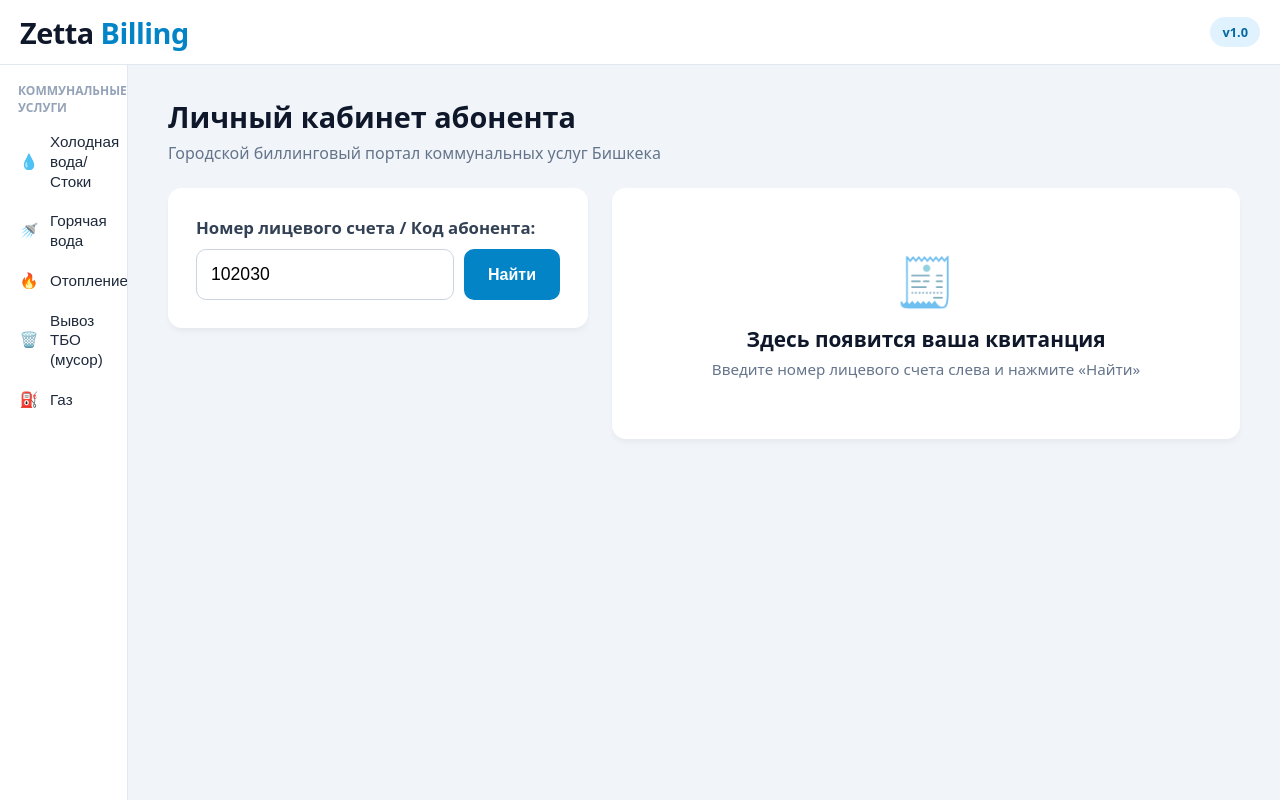
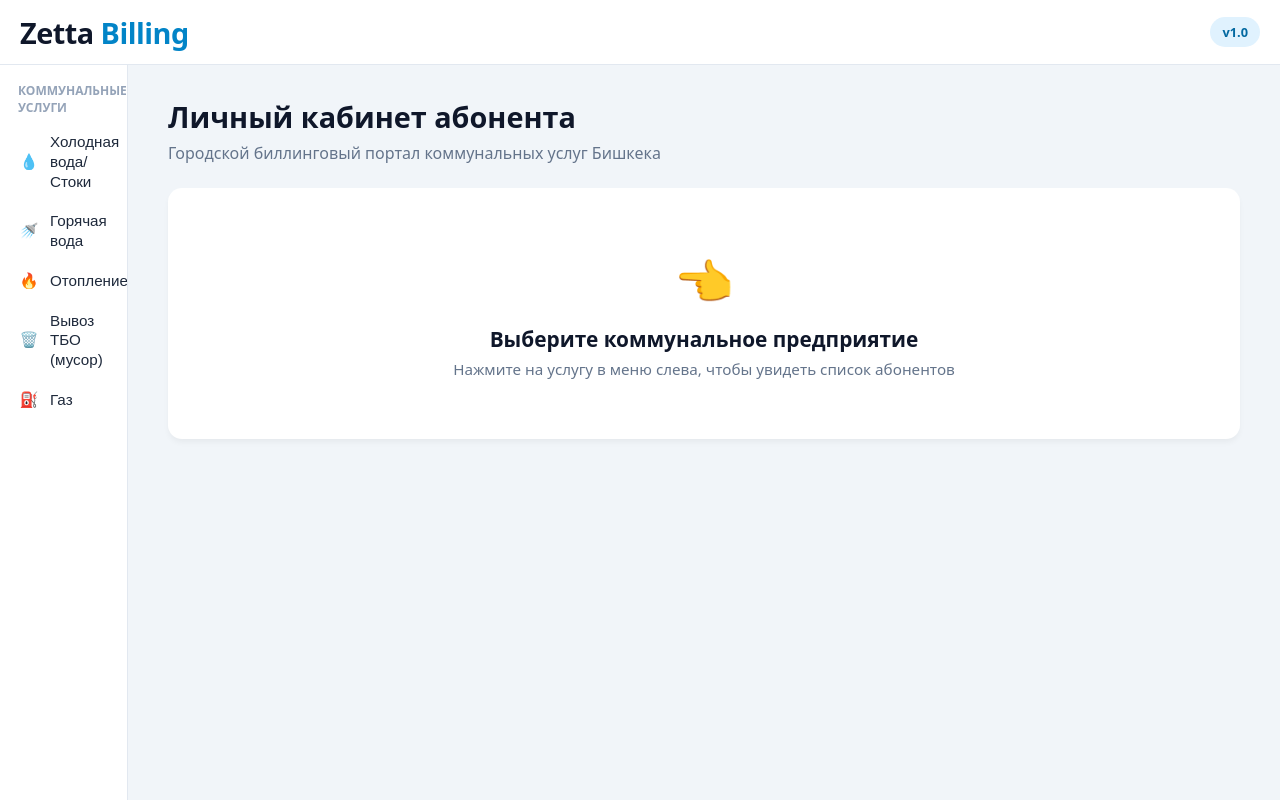
Before and after one commit to Abdu1az1z01/communal-frontend, an Angular app: page / in a window 1280 px wide. Built offline with nearby package versions, Linux system fonts and the light colour scheme.

Commit message:
Show subscribers list with search when a utility is selected
Co-Authored-By: Claude Opus 5.5 <noreply@anthropic.com>
Claude-Session: https://claude.ai/code/session_01Vtok3frftmaaJBmUXZVgV6

```diff
--- a/src/app/app.component.html
+++ b/src/app/app.component.html
@@ -29,38 +29,57 @@
       <p class="subtitle">Городской биллинговый портал коммунальных услуг Бишкека</p>
     </div>
 
-    @if (selectedService(); as service) {
-      <div class="selected-service">
-        <span>{{ service.icon }}</span> Выбранная услуга: <strong>{{ service.name }}</strong>
+    @if (!selectedService()) {
+      <section class="card empty-card">
+        <div class="empty-icon">👈</div>
+        <div class="empty-title">Выберите коммунальное предприятие</div>
+        <div class="muted">Нажмите на услугу в меню слева, чтобы увидеть список абонентов</div>
+      </section>
+    } @else {
+      <div class="layout">
+
+        <!-- Левая колонка: окно со списком абонентов выбранного предприятия + поиск -->
+        <section class="card list-card">
+          <div class="list-head">
+            <div class="list-title">
+              {{ selectedService()?.icon }} {{ selectedService()?.name }}
             </div>
+            <div class="muted">Абонентов: {{ subscribers().length }}</div>
+          </div>
+
+          <input
+            type="search"
+            class="input search-input"
+            [ngModel]="searchQuery()"
+            (ngModelChange)="onSearchChange($event)"
+            placeholder="🔍 Поиск по ФИО, лицевому счёту или адресу"
+          />
+
+          @if (listError()) {
+            <p class="msg msg-error">⚠️ {{ listError() }}</p>
           }
 
-    <div class="layout">
-
-      <!-- Левая колонка: поиск по лицевому счету -->
-      <section class="card search-card">
-        <label class="field-label" for="account">Номер лицевого счета / Код абонента:</label>
-        <div class="input-row">
-          <input
-            id="account"
-            type="text"
-            class="input"
-            [ngModel]="searchAccount()"
-            (ngModelChange)="searchAccount.set($event)"
-            (keyup.enter)="onSearch()"
-            placeholder="Например: 102030"
-          />
-          <button class="btn btn-primary" (click)="onSearch()" [disabled]="isLoading()">
-            {{ isLoading() ? 'Поиск...' : 'Найти' }}
+          <ul class="subscriber-list">
+            @for (s of subscribers(); track s.id) {
+              <li>
+                <button
+                  type="button"
+                  class="subscriber"
+                  [class.active]="bill()?.id === s.id"
+                  (click)="selectSubscriber(s)">
+                  <div class="subscriber-main">
+                    <div class="subscriber-name">{{ s.ownerName }}</div>
+                    <div class="muted small">№ {{ s.accountNumber }} · {{ s.address }}</div>
+                  </div>
+                  <div class="subscriber-debt" [class.zero]="s.debt === 0">{{ s.debt }} сом</div>
                 </button>
-        </div>
-
-        @if (errorMessage()) {
-          <p class="msg msg-error">⚠️ {{ errorMessage() }}</p>
+              </li>
+            } @empty {
+              @if (!isListLoading() && !listError()) {
+                <li class="list-empty muted">Никого не найдено</li>
               }
-        @if (successMessage()) {
-          <p class="msg msg-success">✅ {{ successMessage() }}</p>
             }
+          </ul>
         </section>
 
         <!-- Правая колонка: квитанция абонента -->
@@ -70,7 +89,7 @@
             <div class="bill-header">
               <div>
                 <div class="bill-header-label">Служба</div>
-              <div class="bill-header-value">{{ data.serviceType }}</div>
+                <div class="bill-header-value">{{ serviceName(data.serviceType) }}</div>
               </div>
               <div class="text-right">
                 <div class="bill-header-label">Лицевой счет</div>
@@ -82,9 +101,9 @@
               <div class="bill-grid">
                 <div class="owner">
                   <div class="muted">Абонент (ФИО):</div>
-                <div class="owner-name">{{ data.ownerName || 'Бишкекчанин А. А.' }}</div>
+                  <div class="owner-name">{{ data.ownerName }}</div>
                   <div class="muted mt-8">Адрес:</div>
-                <div>{{ data.address || 'г. Бишкек' }}</div>
+                  <div>{{ data.address }}</div>
                 </div>
 
                 <div class="amount-box">
@@ -93,7 +112,7 @@
                     <div class="amount">{{ data.debt }} <span>сом</span></div>
                   </div>
                   <div class="text-right muted">
-                  Тариф: <strong>{{ data.tariff || 10.45 }} сом/м³</strong><br/>
+                    Тариф: <strong>{{ data.tariff }} сом/{{ selectedService()?.unit }}</strong><br/>
                     Пред. показания: <strong>{{ data.previousReading }}</strong>
                   </div>
                 </div>
@@ -113,17 +132,25 @@
                     Отправить
                   </button>
                 </div>
+
+                @if (errorMessage()) {
+                  <p class="msg msg-error">⚠️ {{ errorMessage() }}</p>
+                }
+                @if (successMessage()) {
+                  <p class="msg msg-success">✅ {{ successMessage() }}</p>
+                }
               </div>
             </div>
           </section>
         } @else {
           <section class="card empty-card">
             <div class="empty-icon">🧾</div>
-          <div class="empty-title">Здесь появится ваша квитанция</div>
-          <div class="muted">Введите номер лицевого счета слева и нажмите «Найти»</div>
+            <div class="empty-title">Здесь появится квитанция</div>
+            <div class="muted">Выберите абонента в списке слева</div>
           </section>
         }
 
       </div>
+    }
   </main>
 </div>
--- a/src/app/app.component.ts
+++ b/src/app/app.component.ts
@@ -8,6 +8,7 @@ export interface UtilityService {
   id: string;
   name: string;
   icon: string;
+  unit: string;
 }
 
 @Component({
@@ -19,19 +20,27 @@ export interface UtilityService {
 })
 export class AppComponent {
   private billingService = inject(BillingService);
+  private searchTimer: ReturnType<typeof setTimeout> | undefined;
 
   // Список услуг в левом меню. Чтобы добавить/убрать/переименовать услугу — меняйте здесь.
+  // id должен совпадать с service_type в базе данных на бэкенде.
   services: UtilityService[] = [
-    { id: 'cold-water', name: 'Холодная вода/Стоки', icon: '💧' },
-    { id: 'hot-water', name: 'Горячая вода', icon: '🚿' },
-    { id: 'heating', name: 'Отопление', icon: '🔥' },
-    { id: 'garbage', name: 'Вывоз ТБО (мусор)', icon: '🗑️' },
-    { id: 'gas', name: 'Газ', icon: '⛽' }
+    { id: 'cold-water', name: 'Холодная вода/Стоки', icon: '💧', unit: 'м³' },
+    { id: 'hot-water', name: 'Горячая вода', icon: '🚿', unit: 'м³' },
+    { id: 'heating', name: 'Отопление', icon: '🔥', unit: 'Гкал' },
+    { id: 'garbage', name: 'Вывоз ТБО (мусор)', icon: '🗑️', unit: 'чел.' },
+    { id: 'gas', name: 'Газ', icon: '⛽', unit: 'м³' }
   ];
 
   selectedService = signal<UtilityService | null>(null);
 
-  searchAccount = signal<string>('102030');
+  // Окно со списком абонентов
+  subscribers = signal<UtilityBill[]>([]);
+  searchQuery = signal<string>('');
+  isListLoading = signal<boolean>(false);
+  listError = signal<string>('');
+
+  // Квитанция выбранного абонента
   bill = signal<UtilityBill | null>(null);
   newReading = signal<number | null>(null);
   isLoading = signal<boolean>(false);
@@ -40,28 +49,48 @@ export class AppComponent {
 
   selectService(service: UtilityService): void {
     this.selectedService.set(service);
+    this.searchQuery.set('');
+    this.bill.set(null);
+    this.loadSubscribers();
   }
 
-  onSearch(): void {
-    const acc = this.searchAccount();
-    if (!acc || !acc.trim()) return;
+  // Поиск запускается сам через 300 мс после того, как пользователь перестал печатать
+  onSearchChange(value: string): void {
+    this.searchQuery.set(value);
+    clearTimeout(this.searchTimer);
+    this.searchTimer = setTimeout(() => this.loadSubscribers(), 300);
+  }
 
-    this.isLoading.set(true);
-    this.errorMessage.set('');
-    this.successMessage.set('');
-    this.bill.set(null);
+  loadSubscribers(): void {
+    const service = this.selectedService();
+    if (!service) return;
 
-    this.billingService.getBillByAccount(acc).subscribe({
-      next: (data: UtilityBill) => {
-        this.bill.set(data);
-        this.isLoading.set(false);
+    this.isListLoading.set(true);
+    this.listError.set('');
+
+    this.billingService.getSubscribers(service.id, this.searchQuery().trim()).subscribe({
+      next: (list: UtilityBill[]) => {
+        this.subscribers.set(list);
+        this.isListLoading.set(false);
       },
       error: (err: unknown) => {
         console.error(err);
-        this.errorMessage.set('Лицевой счет не найден. Проверьте правильность номера.');
-        this.isLoading.set(false);
+        this.subscribers.set([]);
+        this.listError.set('Не удалось загрузить абонентов. Проверьте, что бэкенд запущен.');
+        this.isListLoading.set(false);
       }
     });
+  }
+
+  selectSubscriber(subscriber: UtilityBill): void {
+    this.bill.set(subscriber);
+    this.newReading.set(null);
+    this.errorMessage.set('');
+    this.successMessage.set('');
+  }
+
+  serviceName(serviceId: string): string {
+    return this.services.find(s => s.id === serviceId)?.name ?? serviceId;
   }
 
   onSubmitReading(): void {
@@ -77,10 +106,13 @@ export class AppComponent {
 
     this.isLoading.set(true);
     this.errorMessage.set('');
+    this.successMessage.set('');
 
-    this.billingService.submitReading(currentBill.accountNumber, readingVal).subscribe({
+    this.billingService.submitReading(currentBill.id, readingVal).subscribe({
       next: (updatedBill: UtilityBill) => {
         this.bill.set(updatedBill);
+        // Обновляем абонента и в списке, чтобы там тоже был новый долг
+        this.subscribers.update(list => list.map(s => (s.id === updatedBill.id ? updatedBill : s)));
         this.newReading.set(null);
         this.successMessage.set('Показания успешно приняты! Баланс обновлен.');
         this.isLoading.set(false);
--- a/src/app/app.css
+++ b/src/app/app.css
@@ -102,16 +102,6 @@
   text-align: center;
 }
 
-/* ===== Плашка выбранной услуги ===== */
-.selected-service {
-  background: #e0f2fe;
-  color: #0369a1;
-  padding: 10px 14px;
-  border-radius: 8px;
-  margin-bottom: 24px;
-  font-size: 1rem;
-}
-
 /* ===== Основное содержимое ===== */
 .content {
   margin-left: 10vw;       /* отступ под меню слева (= ширина .sidebar) */
@@ -136,7 +126,7 @@
 /* Две колонки: слева поиск, справа квитанция */
 .layout {
   display: grid;
-  grid-template-columns: 420px 1fr;   /* ширина левой колонки | правая занимает остальное */
+  grid-template-columns: 460px 1fr;   /* ширина окна со списком | квитанция занимает остальное */
   gap: 24px;
   align-items: start;
 }
@@ -147,16 +137,82 @@
   box-shadow: 0 4px 6px -1px rgba(0, 0, 0, 0.05);
 }
 
-.search-card {
-  padding: 28px;
+/* ===== Окно со списком абонентов ===== */
+.list-card {
+  padding: 20px;
+  display: flex;
+  flex-direction: column;
+  max-height: calc(100vh - 260px);   /* список прокручивается внутри окна */
+  min-height: 300px;
 }
 
-.field-label {
-  display: block;
+.list-head {
+  display: flex;
+  justify-content: space-between;
+  align-items: baseline;
+  margin-bottom: 12px;
+}
+
+.list-title {
+  font-size: 1.2rem;
+  font-weight: 700;
+  color: #0f172a;
+}
+
+.search-input {
+  flex: none;
+  margin-bottom: 12px;
+}
+
+.subscriber-list {
+  list-style: none;
+  margin: 0;
+  padding: 0;
+  overflow-y: auto;
+}
+
+.subscriber {
+  width: 100%;
+  display: flex;
+  justify-content: space-between;
+  align-items: center;
+  gap: 12px;
+  padding: 12px;
+  background: none;
+  border: none;
+  border-bottom: 1px solid #f1f5f9;
+  text-align: left;
+  font: inherit;
+  cursor: pointer;
+}
+
+.subscriber:hover { background: #f8fafc; }
+
+.subscriber.active {
+  background: #e0f2fe;
+  border-radius: 8px;
+}
+
+.subscriber-main { min-width: 0; }
+
+.subscriber-name {
   font-weight: 600;
-  color: #334155;
-  margin-bottom: 10px;
-  font-size: 1.05rem;
+  color: #0f172a;
+}
+
+.subscriber-debt {
+  flex-shrink: 0;
+  font-weight: 700;
+  color: #dc2626;
+}
+
+.subscriber-debt.zero { color: #10b981; }
+
+.small { font-size: 0.85rem; }
+
+.list-empty {
+  padding: 24px 0;
+  text-align: center;
 }
 
 .input-row {
@@ -190,8 +246,6 @@
 }
 
 .btn:disabled { opacity: 0.6; cursor: default; }
-.btn-primary { background: #0284c7; }
-.btn-primary:hover { background: #0369a1; }
 .btn-success { background: #10b981; }
 .btn-success:hover { background: #059669; }
 
@@ -299,6 +353,7 @@
   .bill-grid {
     grid-template-columns: minmax(0, 1fr);
   }
+  .list-card { max-height: 60vh; }
 }
 
 @media (max-width: 768px) {
--- a/src/app/billing.model.ts
+++ b/src/app/billing.model.ts
@@ -1,5 +1,6 @@
+// Абонент коммунального предприятия (строка таблицы SUBSCRIBERS на бэкенде)
 export interface UtilityBill {
-  id?: number;
+  id: number;
   accountNumber: string;
   serviceType: string;
   ownerName: string;
```
Also changed, not shown: src/app/billing.service.ts (+12 -5 lines). Lines whose indentation alone changed are shown as unchanged.
